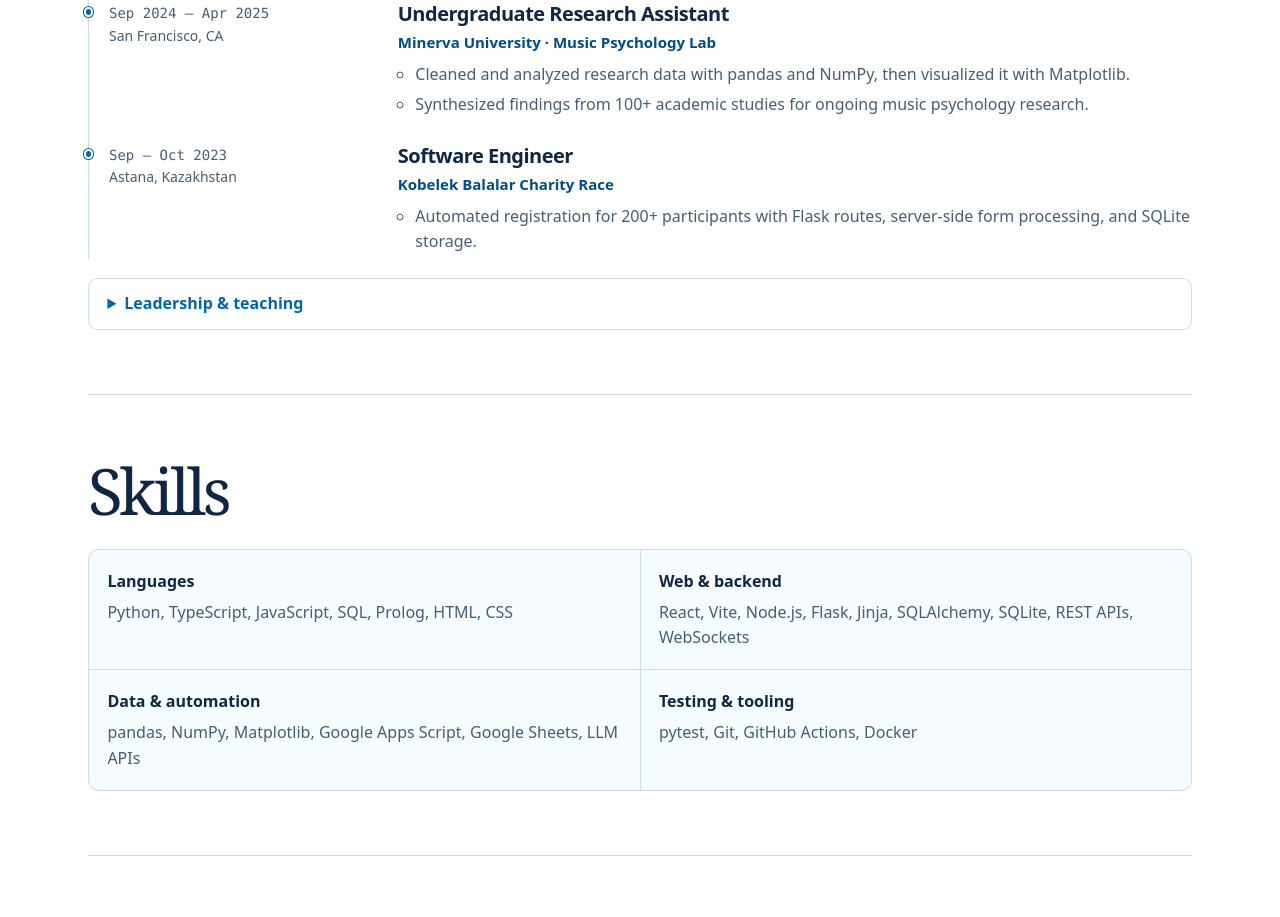
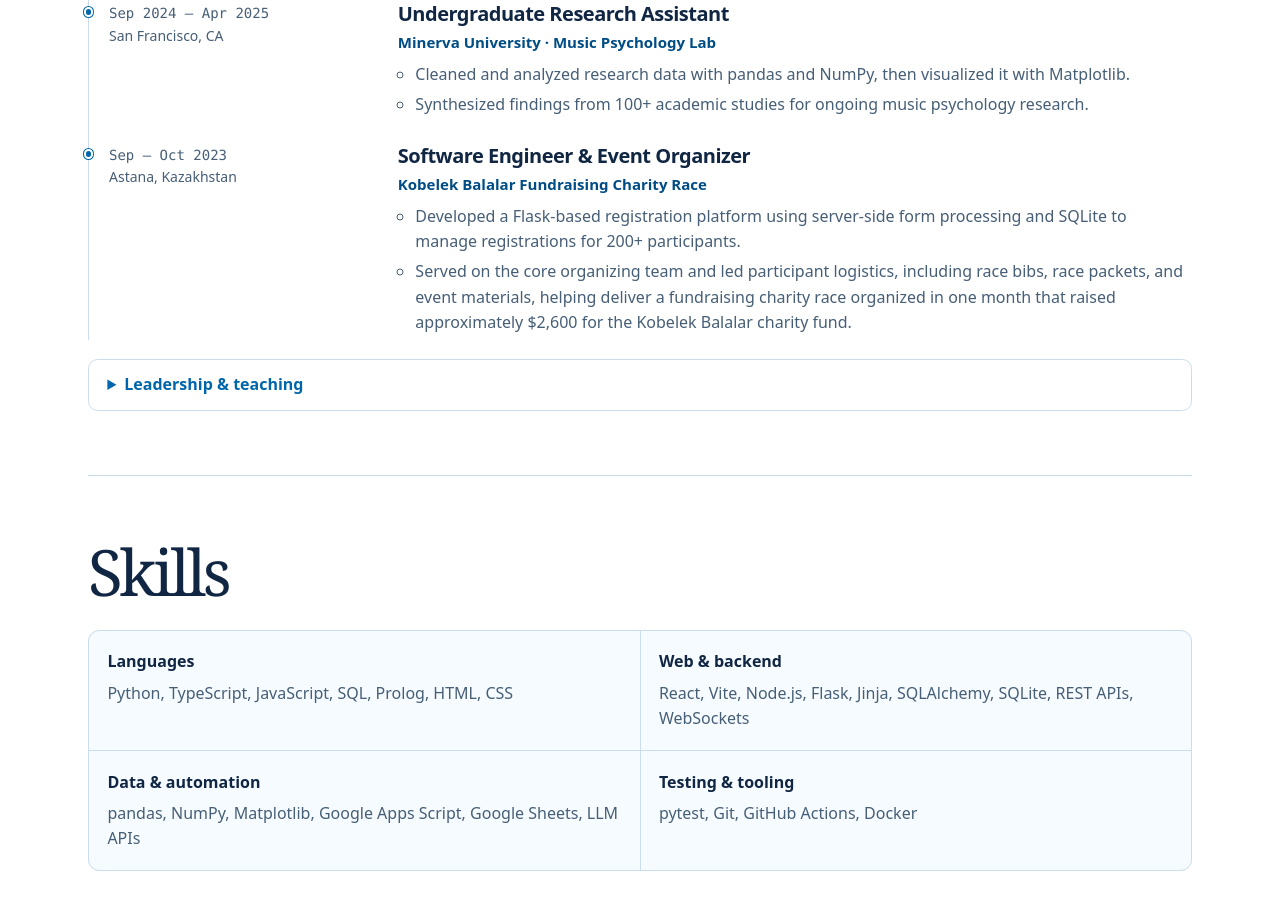
Before and after one commit to amireness/amireness.github.io, a plain HTML site: page index.html in a window 1280 px wide. Shown: the part 2790-3707 px from the top of the page. Drawn offline with Linux system fonts and the light colour scheme.

Commit message:
Update experience and add professional feedback

```diff
--- a/index.html
+++ b/index.html
@@ -141,8 +141,11 @@
         </li>
         <li>
           <p class="dates">Sep – Oct 2023<br><span>Astana, Kazakhstan</span></p>
-          <div><h3>Software Engineer</h3><p class="organization">Kobelek Balalar Charity Race</p>
-            <ul><li>Automated registration for 200+ participants with Flask routes, server-side form processing, and SQLite storage.</li></ul>
+          <div><h3>Software Engineer &amp; Event Organizer</h3><p class="organization">Kobelek Balalar Fundraising Charity Race</p>
+            <ul>
+              <li>Developed a Flask-based registration platform using server-side form processing and SQLite to manage registrations for 200+ participants.</li>
+              <li>Served on the core organizing team and led participant logistics, including race bibs, race packets, and event materials, helping deliver a fundraising charity race organized in one month that raised approximately $2,600 for the Kobelek Balalar charity fund.</li>
+            </ul>
           </div>
         </li>
       </ol>
@@ -150,7 +153,7 @@
         <summary>Leadership &amp; teaching</summary>
         <ul class="archive-list">
           <li><h3>College Loop President</h3><p class="organization">Girls Who Code · Minerva University</p><p>Jan 2026 – Present. Founded the campus chapter and organize technical workshops and community events.</p></li>
-          <li><h3>Robotics &amp; Coding Instructor</h3><p class="organization">HOKALI</p><p>Oct 2025 – Present. Lead robotics sessions for 15 students and a 15-session coding course for six students.</p></li>
+          <li><h3>Robotics &amp; Coding Instructor</h3><p class="organization">HOKALI</p><p>Oct 2025 – Jun 2026. Lead robotics sessions for 15 students and a 15-session coding course for six students.</p></li>
           <li><h3>Robotics Instructor</h3><p class="organization">Xtatic · FIRST LEGO League (FLL)</p><p>Nov 2026 – Present. Lead weekly robotics sessions for students using LEGO SPIKE Prime, teaching programming, sensor integration, and autonomous robot navigation through FIRST LEGO League challenges.</p></li>
           <li><h3>Python Programming Instructor</h3><p class="organization">STEM Sisters</p><p>May – Jul 2022. Co-developed a Telegram bot curriculum and taught programming to 20+ learners.</p></li>
         </ul>
```
